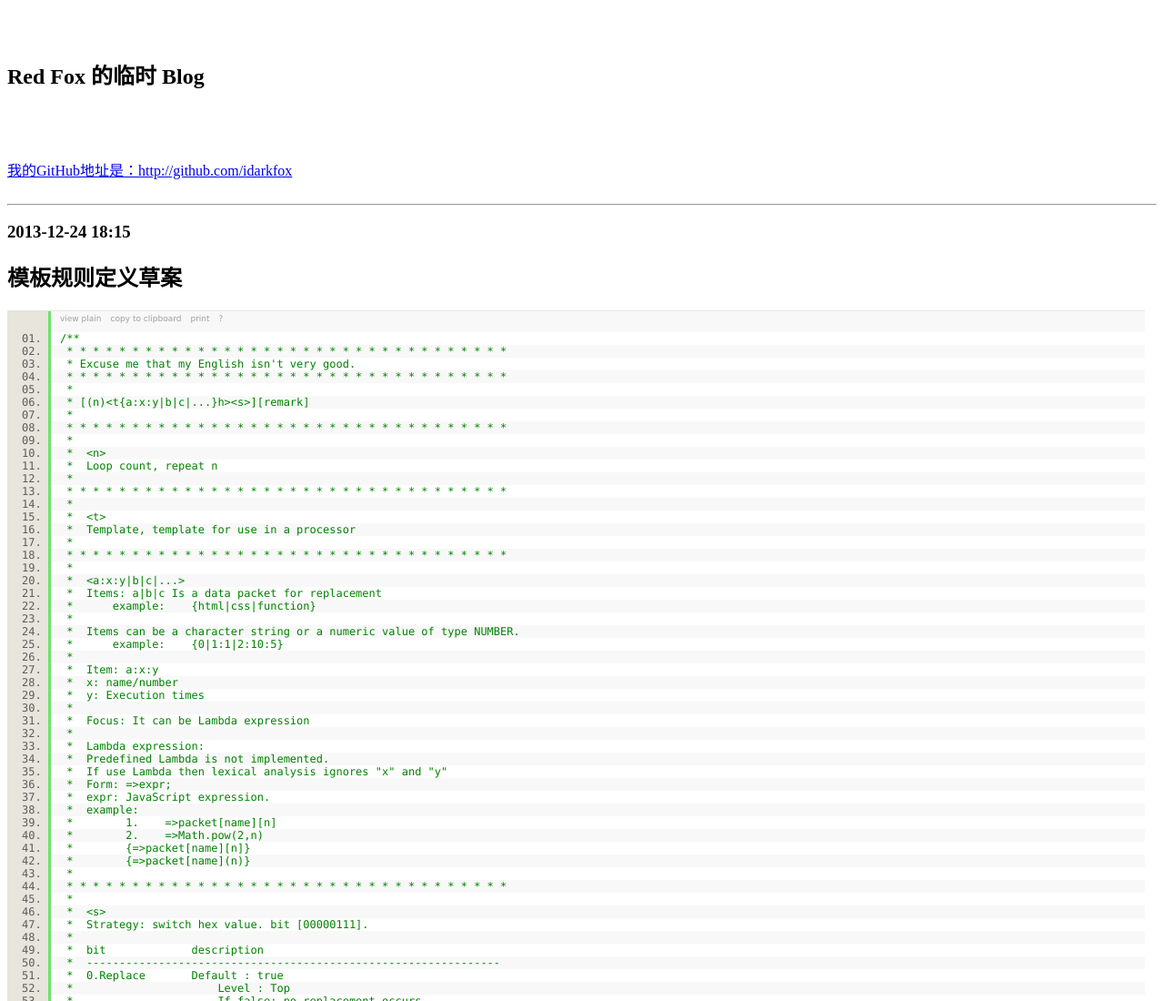
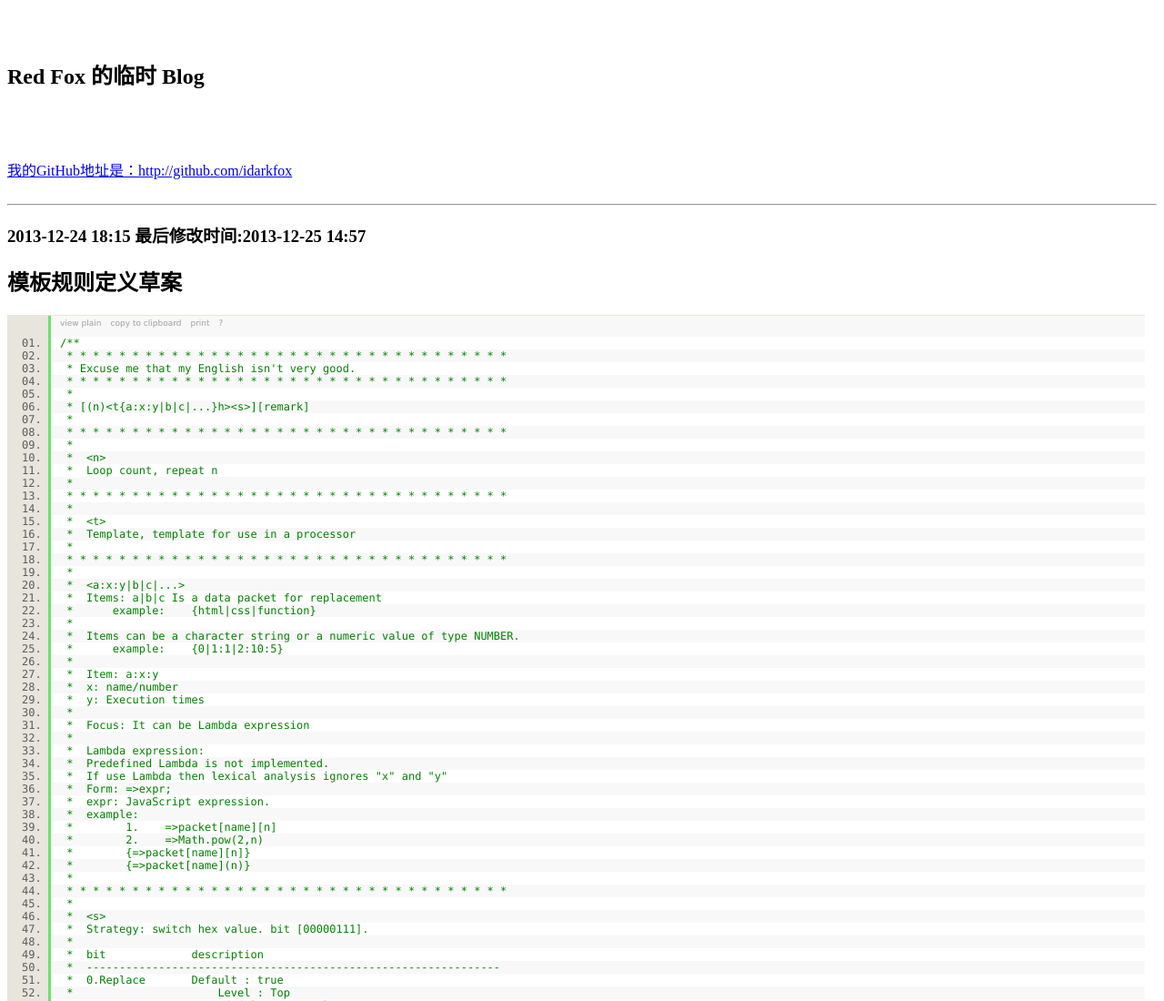
Before and after one commit to idarkfox/idarkfox.github.io, a plain HTML site: page index.html in a window 1280 px wide. Shown: the top 1100 px of the page at 91% size. Drawn offline with Linux system fonts and the light colour scheme.

Commit message:
change date

```diff
--- a/index.html
+++ b/index.html
@@ -14,7 +14,7 @@
 	<br/>
 	<br/>
 	<hr />
-	<h3>2013-12-24 18:15</h3>
+	<h3>2013-12-24 18:15       最后修改时间:2013-12-25 14:57 </h3>
 	<h2>模板规则定义草案</h2>
 	<div>
 		<pre id="code_echo" name="code" class="js">
```
